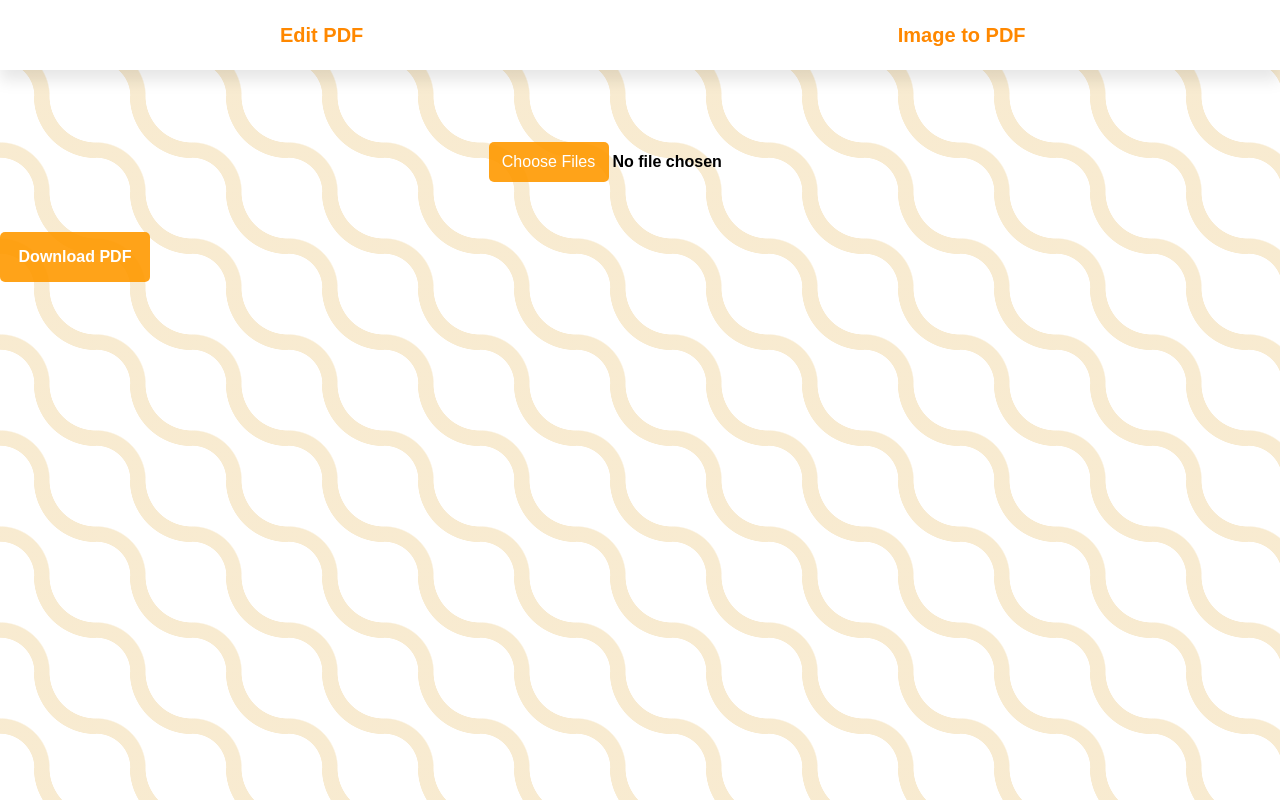
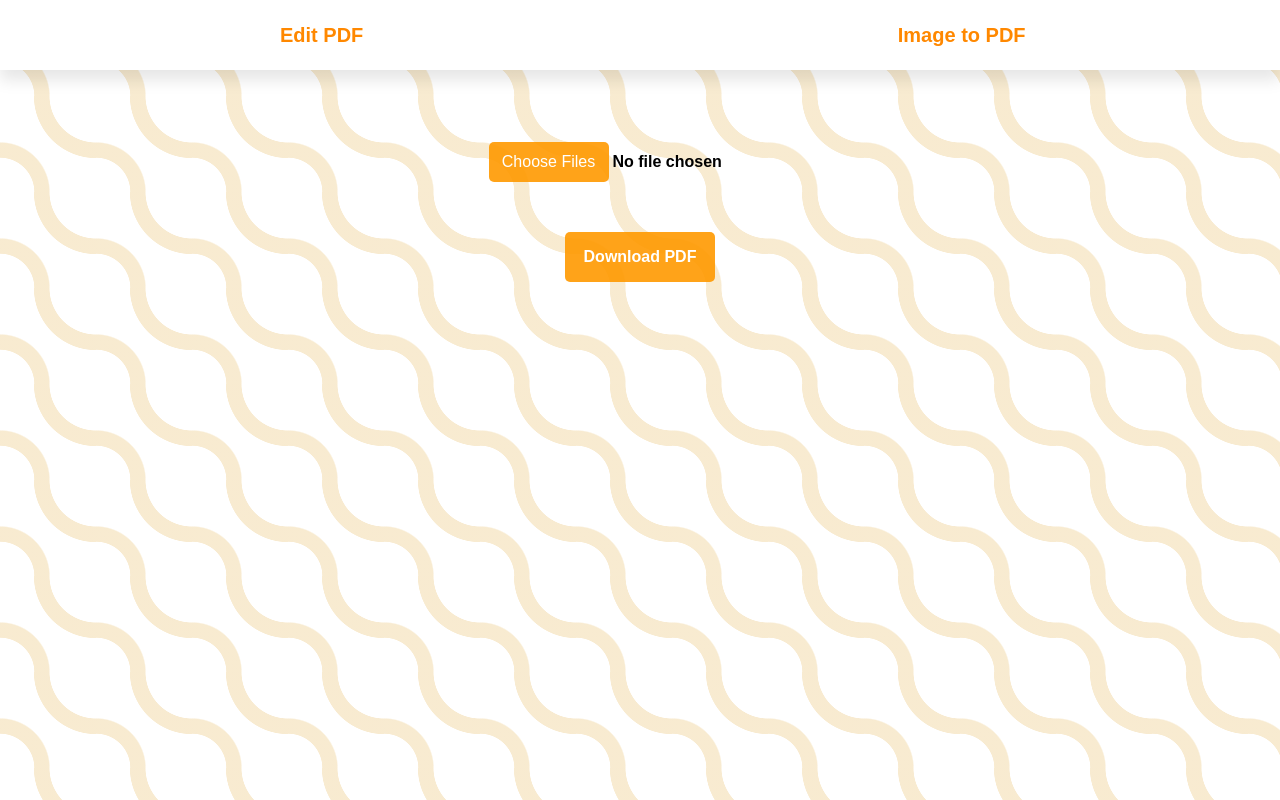
Before and after one commit to Umang-Shroff/OnlyPDFs, a React (Create React App) app: page / in a window 1280 px wide. Both pictures are taken after a click on the button "Image to PDF". Built offline with nearby package versions, Linux system fonts and the light colour scheme.

Commit message:
Update ImgConverter.js

```diff
--- a/src/components/ImgToPdf/ImgConverter.js
+++ b/src/components/ImgToPdf/ImgConverter.js
@@ -103,7 +103,8 @@
         </div>
       </DndProvider>
       <input type="file" className="img-inp" multiple onChange={handleFileSelect} />
-      <button className="download-img-btn" onClick={downloadPDF}>Download PDF</button>
+      <div className="wrapper-div"><button className="download-img-btn" onClick={downloadPDF}>Download PDF</button></div>
+
       <style jsx>{`
         .image-list {
           display: flex;
```
